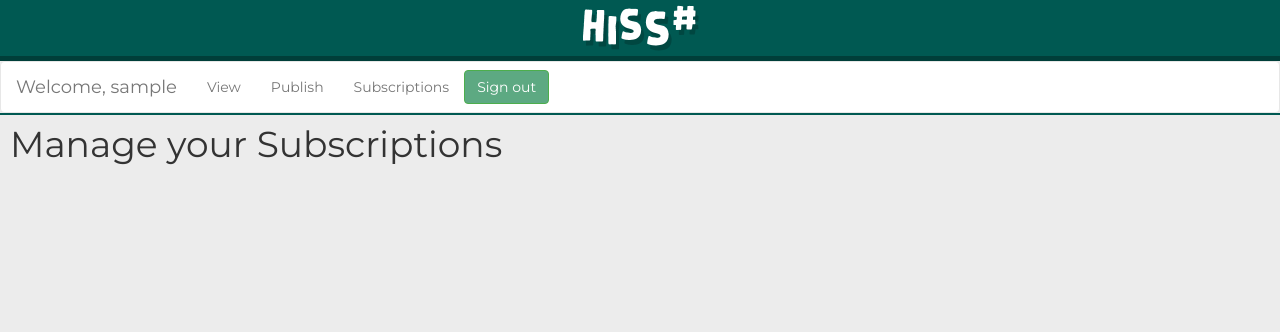
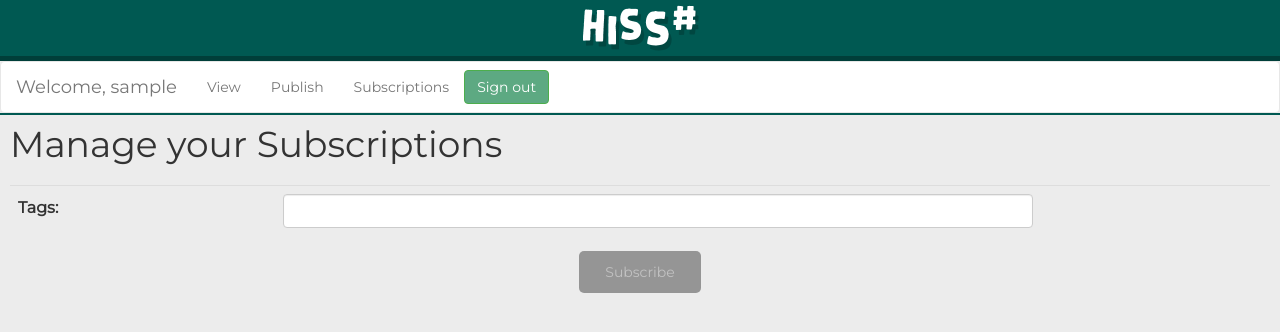
Before and after one commit to gvkalra/hashmail, a Django app: page /subscribe/ in a window 1280 px wide. Shown: the top 332 px of the page. Run offline with Django 3.2, Linux system fonts and the light colour scheme; the visitor is signed in with stand-in values (Sample User, id 1); parts of the project's set-up code (start-up, migrations or seed data) failed here and were passed over; some libraries are stand-ins or nearby versions.

Commit message:
Subscription DONE

```diff
--- a/hashapp/forms.py
+++ b/hashapp/forms.py
@@ -30,3 +30,6 @@ class ImageDirectForm(forms.Form):
 		model = ImageModel
 	image = CloudinaryJsFileField()
 	tags = forms.CharField(required=True)
+
+class SubscriptionForm(forms.Form):
+	tags = forms.CharField(required=True)
--- a/hashapp/templates/subscribe.html
+++ b/hashapp/templates/subscribe.html
@@ -1,9 +1,44 @@
 {% extends "base.html" %}
 {% load staticfiles %}
 
+{% block head %}
+<script>
+
+    $(function () {
+        var tagsField = $('#direct_upload input[type="text"]');
+
+        $('#publishbutton').prop('disabled', true);
+        tagsField.keyup(function() {
+            $('#publishbutton').prop('disabled', !/^((\s*)(#[a-z\d-]{1,30})(,?)(\s*))+$/.test(tagsField.val()));
+        });
+        $('.imageinputparent').children().addClass("btn button-white");
+        $('#publishbutton').click(function(event) {
+            $('#the_form').submit();
+        });
+    });
+</script>
+{% endblock %}
+
 {% block content %}
 	{% include "navbar.html" %}
-	<div class="content">
+	<div id='direct_upload' class="content">
 	<h1> Manage your Subscriptions </h1>
+			<div>
+				<form id="the_form" action="{% url 'hashapp.views.subscription_result' %}" method="post" enctype="multipart/form-data">
+					{% csrf_token %}
+					<table class="form-group table">
+						<tbody>
+						<tr>
+							<td><p><label for="id_tags">Tags:</label></p></td>
+							<td><p id="tagsfieldparent" class="inputparent">
+								<input id="id_tags" name="tags" type="text" /></p></td>
+						</tr>
+						</tbody>
+					</table>
+					<p id="publish" class="text-center">
+						<button id="publishbutton" type="submit" class="btn button-green btn-xlg">Subscribe</button>
+					</p>
+				</form>
+			</div>
 	</div>
 {% endblock %}
--- a/hashapp/views.py
+++ b/hashapp/views.py
@@ -3,7 +3,7 @@ from django.http import HttpResponseRedirect
 from django.contrib.auth.decorators import login_required
 from django.contrib.auth import authenticate, login
 from django.views.decorators.csrf import csrf_exempt
-from .forms import RegistrationForm, ImageDirectForm
+from .forms import RegistrationForm, ImageDirectForm, SubscriptionForm
 
 from cloudinary import CloudinaryImage
 from cloudinary.forms import cl_init_js_callbacks
@@ -68,3 +68,22 @@ def publish_result(request):
     else:
         my_dictionary.update(dict(errors = form.errors))
     return render(request, 'published_photo.html', dictionary=my_dictionary)
+
+@login_required
+@csrf_exempt
+def subscription_result(request):
+    form = SubscriptionForm(request.POST)
+    my_dictionary = {}
+    if form.is_valid():
+        data = form.cleaned_data
+        tags = data['tags'].split(' ')
+        filter(None, tags)
+        if len(tags) > 0:
+            for tag in tags:
+                obj, created = HashTagModel.objects.get_or_create(tag=tag)
+                obj.hashtag_subscription.add(request.user)
+                obj.save()
+        my_dictionary.update({"tags": tags})
+    else:
+        my_dictionary.update(dict(errors = form.errors))
+    return render(request, 'subscribed_hashtags.html', dictionary=my_dictionary)
--- a/hashmail/urls.py
+++ b/hashmail/urls.py
@@ -26,7 +26,8 @@ urlpatterns = [
     url(r'^notifications/', hashapp.views.view_notifications),
     url(r'^publish/$', hashapp.views.publish_image),
     url(r'^publish/result', hashapp.views.publish_result, name='publish_result'),
-    url(r'^subscribe/', hashapp.views.edit_subscription),
+    url(r'^subscribe/$', hashapp.views.edit_subscription),
+    url(r'^subscribe/result', hashapp.views.subscription_result, name='subscription_result'),
     url(r'^accounts/', include('django.contrib.auth.urls')),
     url(r'^admin/', admin.site.urls),
 ]
```
Also changed, not shown: hashapp/templates/subscribed_hashtags.html (added, +17 -0 lines).
